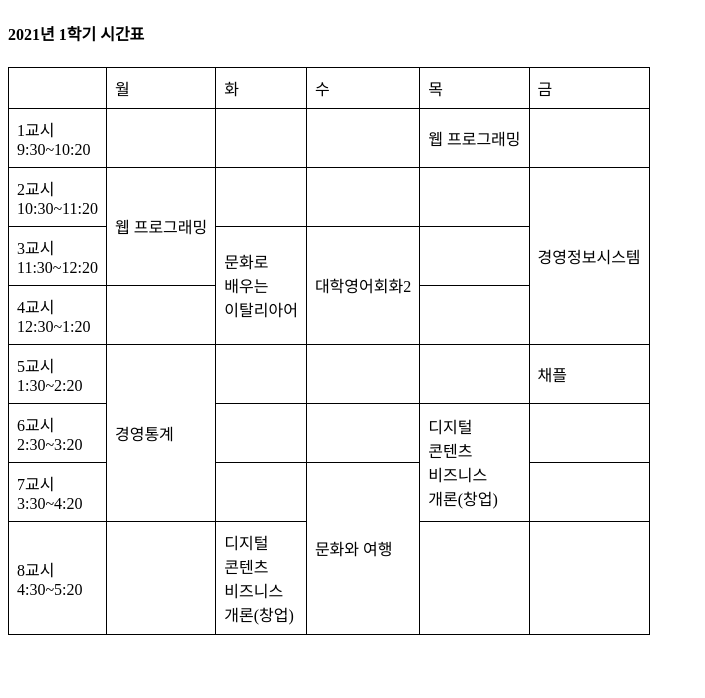
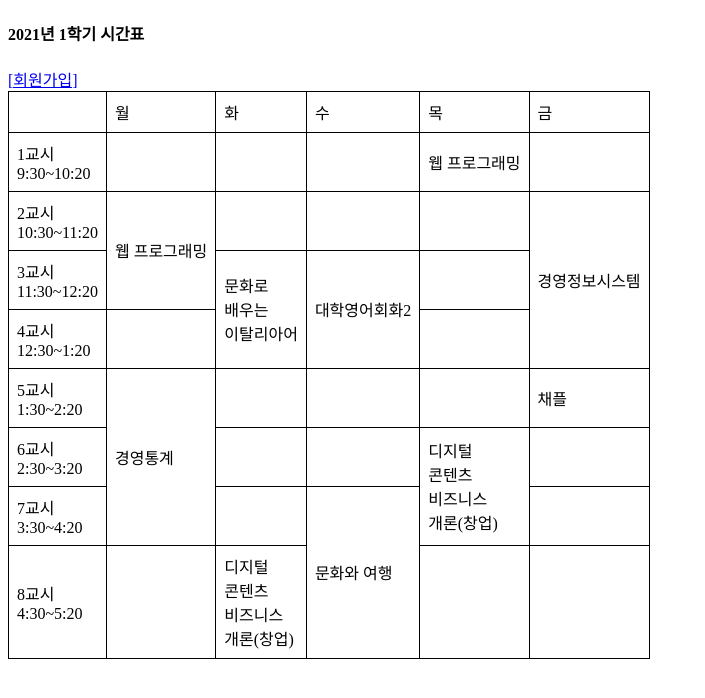
Before and after one commit to todud022712/todud022712.github.io, a plain HTML site: page index.html in a window 1280 px wide. Shown: the whole page, without its empty margins (0-705 px from the left). Drawn offline with Linux system fonts and the light colour scheme.

Commit message:
시간표5

```diff
--- a/index.html
+++ b/index.html
@@ -12,6 +12,7 @@
 
     <body>
         <h4>2021년 1학기 시간표</h4>
+        <a href="회원가입.html">[회원가입]</a>
     </body>
 
     <table>
```
